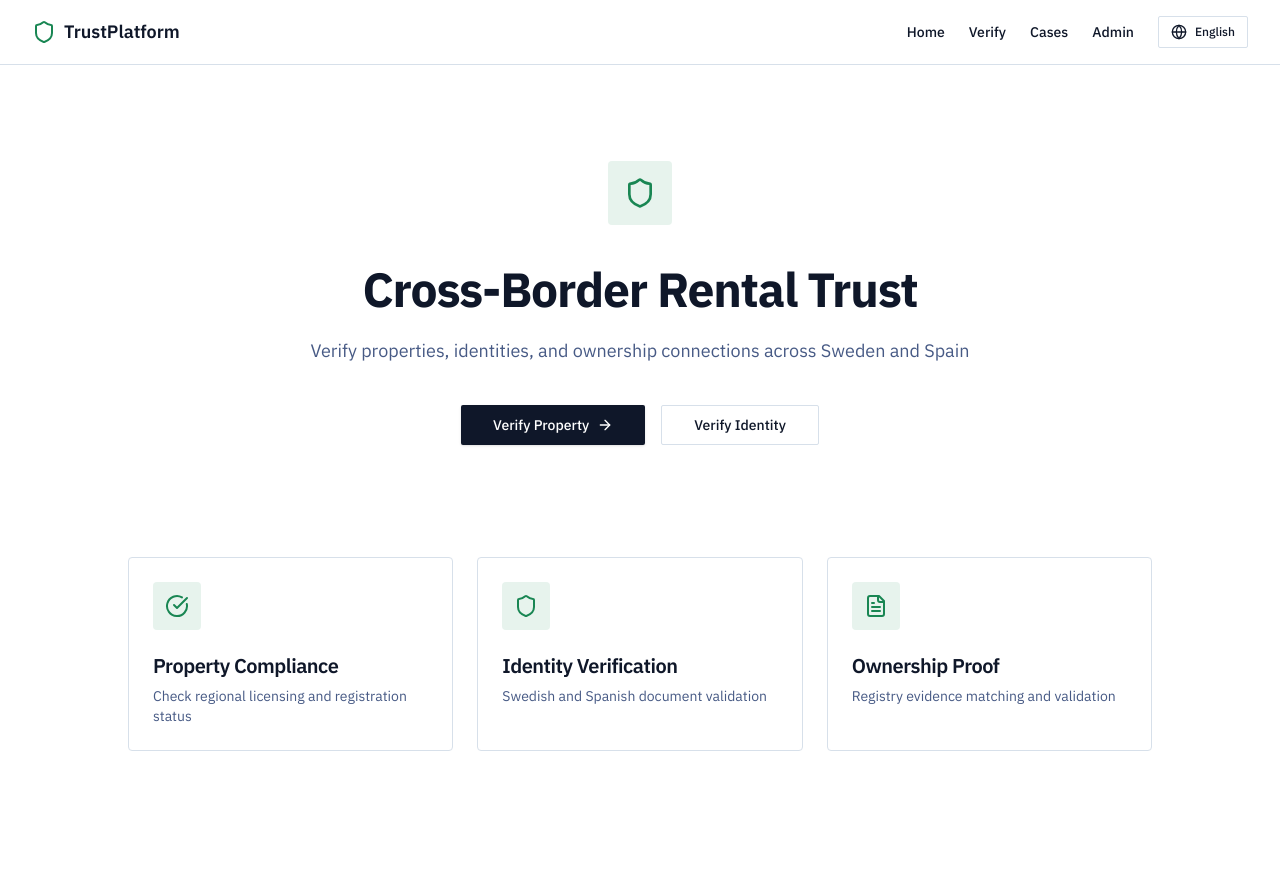
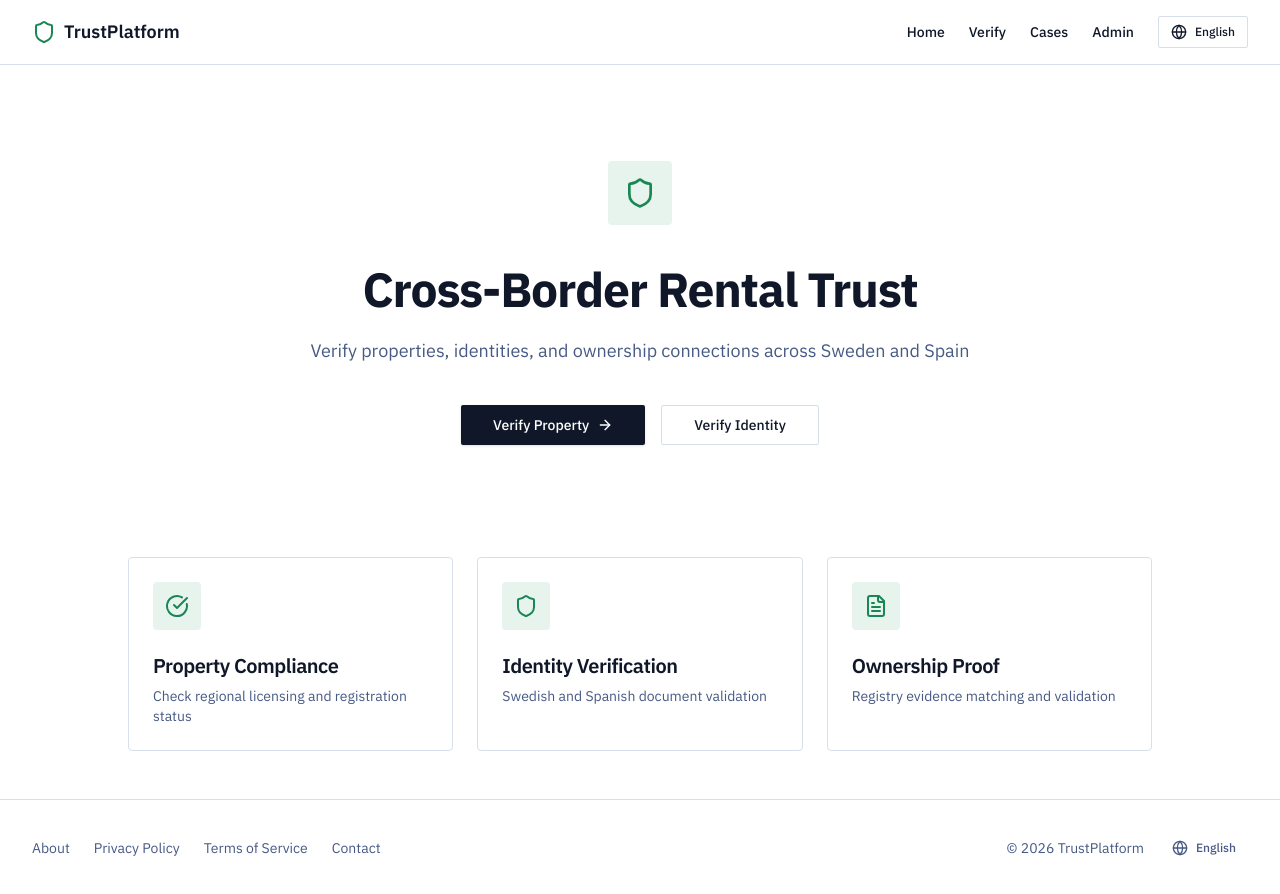
Before and after one commit to idealabsSE/sg-ed782d2e-4355-4f40-9c1b-17de58f2c693-1778917137, a Next.js app: page / in a window 1280 px wide. Before the commit the page ends 800 px from the top, so only its background shows below. Built offline with nearby package versions, Linux system fonts and the light colour scheme.

Commit message:
feat(ui): add footer component

```diff
--- /dev/null
+++ b/src/components/Footer.tsx
@@ -0,0 +1,70 @@
+import Link from "next/link";
+import { useTranslation } from "@/hooks/useTranslation";
+import { Button } from "@/components/ui/button";
+import {
+  DropdownMenu,
+  DropdownMenuContent,
+  DropdownMenuItem,
+  DropdownMenuTrigger,
+} from "@/components/ui/dropdown-menu";
+import { Globe } from "lucide-react";
+import { useLocale } from "@/contexts/LocaleContext";
+import { Locale } from "@/lib/i18n";
+
+export function Footer() {
+  const { locale, setLocale } = useLocale();
+
+  const localeLabels: Record<Locale, string> = {
+    en: "English",
+    sv: "Svenska",
+    es: "Español",
+  };
+
+  return (
+    <footer className="border-t border-border bg-background mt-auto">
+      <div className="container py-8">
+        <div className="flex flex-col md:flex-row justify-between items-center gap-6">
+          <div className="flex flex-wrap justify-center md:justify-start gap-6 text-sm text-muted-foreground">
+            <Link href="/about" className="hover:text-accent transition-colors">
+              About
+            </Link>
+            <Link href="/privacy" className="hover:text-accent transition-colors">
+              Privacy Policy
+            </Link>
+            <Link href="/terms" className="hover:text-accent transition-colors">
+              Terms of Service
+            </Link>
+            <Link href="/contact" className="hover:text-accent transition-colors">
+              Contact
+            </Link>
+          </div>
+
+          <div className="flex items-center gap-4">
+            <span className="text-sm text-muted-foreground">
+              © 2026 TrustPlatform
+            </span>
+            <DropdownMenu>
+              <DropdownMenuTrigger asChild>
+                <Button variant="ghost" size="sm" className="gap-2 text-muted-foreground hover:text-accent">
+                  <Globe className="h-4 w-4" />
+                  <span>{localeLabels[locale]}</span>
+                </Button>
+              </DropdownMenuTrigger>
+              <DropdownMenuContent align="end">
+                <DropdownMenuItem onClick={() => setLocale("en")}>
+                  English
+                </DropdownMenuItem>
+                <DropdownMenuItem onClick={() => setLocale("sv")}>
+                  Svenska
+                </DropdownMenuItem>
+                <DropdownMenuItem onClick={() => setLocale("es")}>
+                  Español
+                </DropdownMenuItem>
+              </DropdownMenuContent>
+            </DropdownMenu>
+          </div>
+        </div>
+      </div>
+    </footer>
+  );
+}
--- a/src/pages/_app.tsx
+++ b/src/pages/_app.tsx
@@ -3,6 +3,7 @@ import type { AppProps } from "next/app";
 import { ThemeProvider } from "@/contexts/ThemeProvider";
 import { LocaleProvider } from "@/contexts/LocaleContext";
 import { Navigation } from "@/components/Navigation";
+import { Footer } from "@/components/Footer";
 
 export default function App({ Component, pageProps }: AppProps) {
   return (
@@ -13,6 +14,7 @@ export default function App({ Component, pageProps }: AppProps) {
           <main className="flex-1">
             <Component {...pageProps} />
           </main>
+          <Footer />
         </div>
       </LocaleProvider>
     </ThemeProvider>
```
